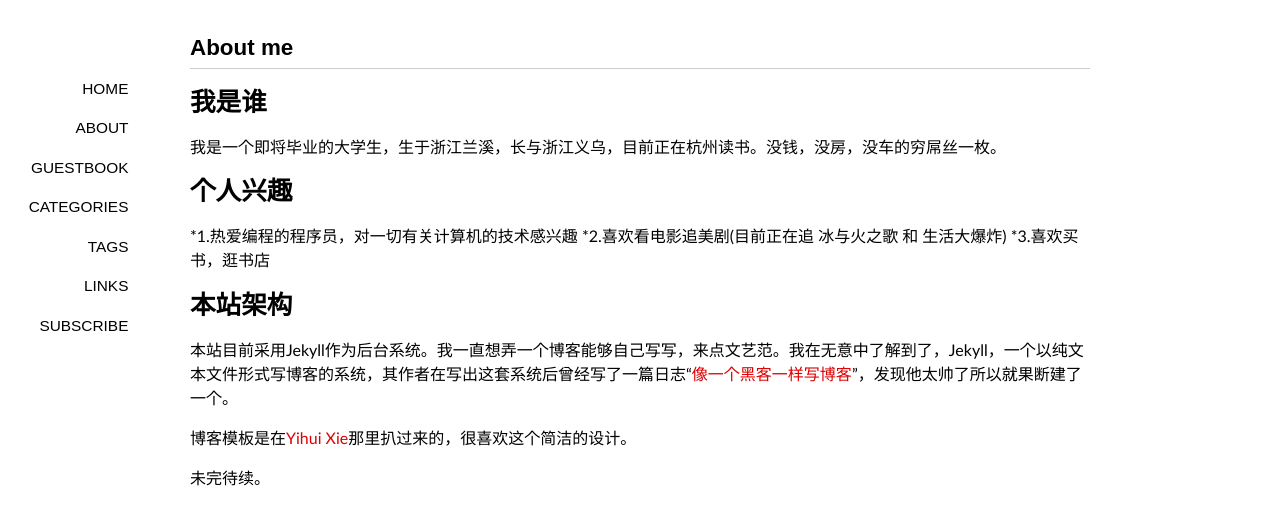
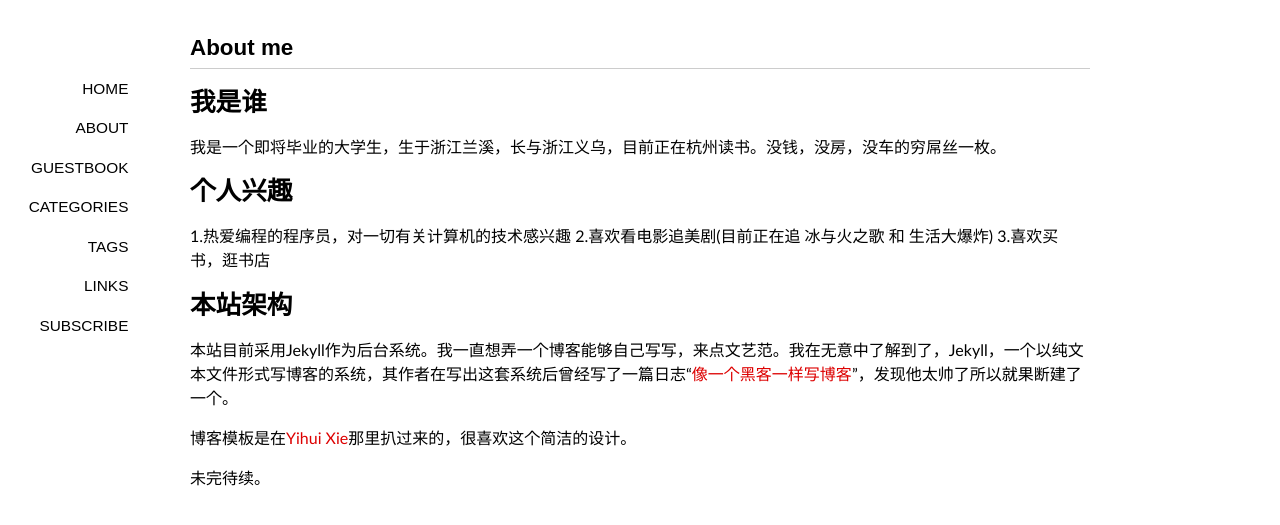
Before and after one commit to zikong/zikong.github.com, a Jekyll site: the page built from about/index.md, in a window 1280 px wide. Shown: the top 525 px of the page. Built offline with Jekyll 4.4.1, drawn with Linux system fonts in a browser that asks for light colours; some web fonts are replaced; Markdown is read by kramdown in place of the engine named in the settings; comment, search, counter and statistics services are not loaded.

```diff
--- a/about/index.md
+++ b/about/index.md
@@ -11,9 +11,9 @@ comments: yes
 
 # 个人兴趣
 
-*1.热爱编程的程序员，对一切有关计算机的技术感兴趣
-*2.喜欢看电影追美剧(目前正在追 冰与火之歌 和 生活大爆炸)
-*3.喜欢买书，逛书店
+1.热爱编程的程序员，对一切有关计算机的技术感兴趣
+2.喜欢看电影追美剧(目前正在追 冰与火之歌 和 生活大爆炸)
+3.喜欢买书，逛书店
 
 # 本站架构
 
```
